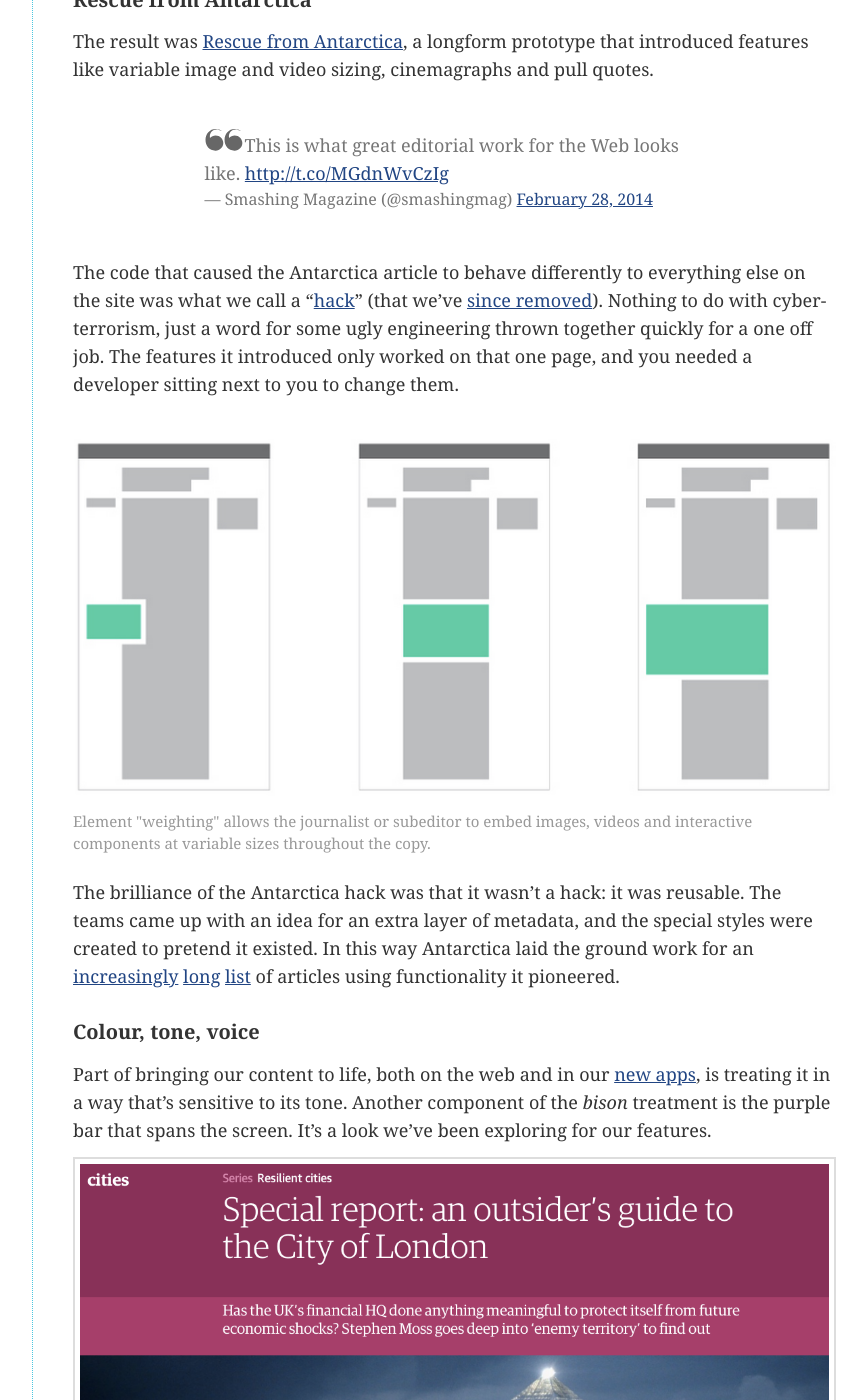
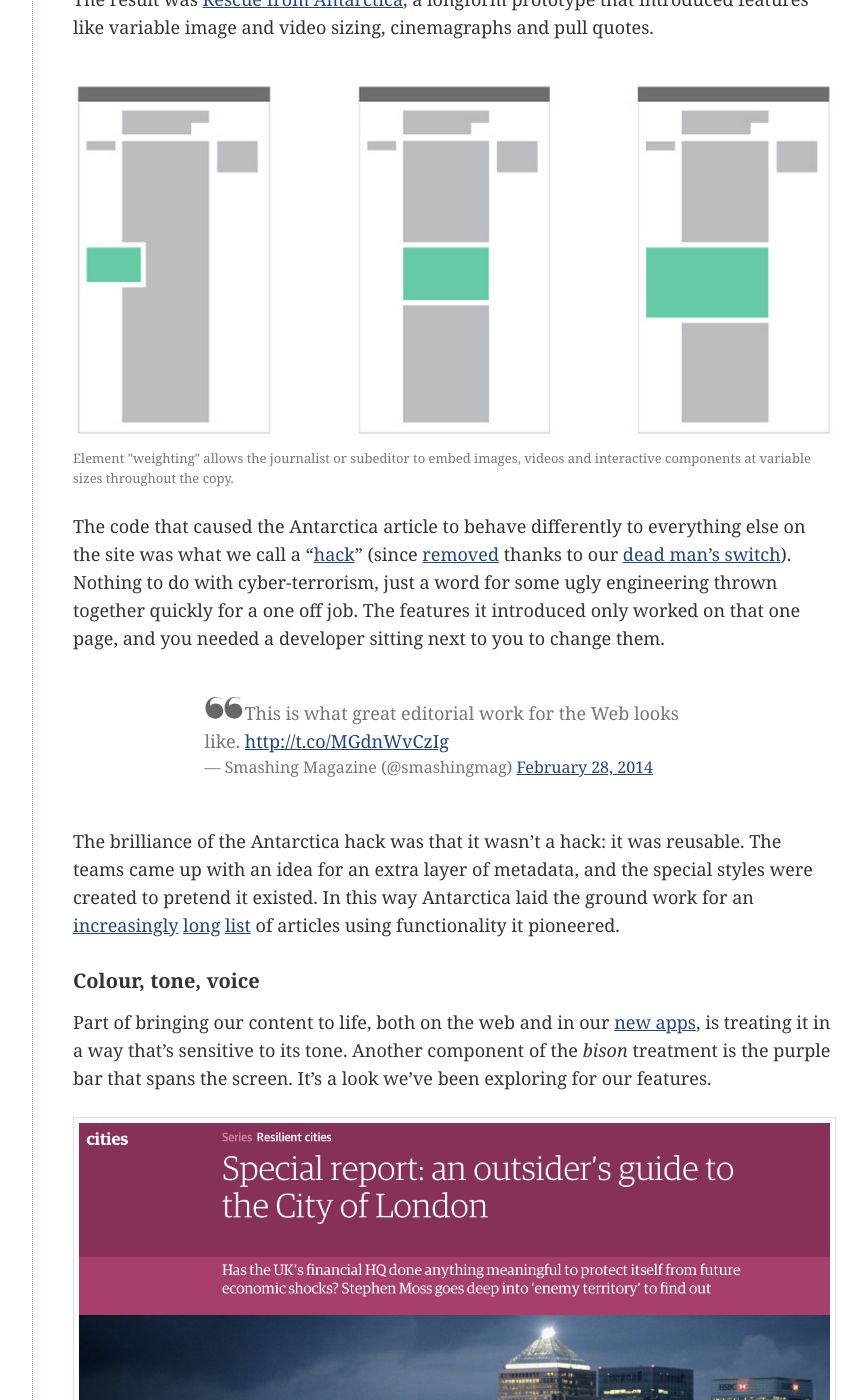
Before and after one commit to guardian/next, a Jekyll site: the page built from jekyll/_posts/2014-06-07-bison.md, in a window 1280 px wide and 1400 px high, scrolled down 2179 px. Shown: the whole window, without its empty margins (258-1125 px from the left). Built offline with Jekyll 4.4.1, drawn with Linux system fonts in a browser that asks for light colours; some web fonts are replaced; Markdown is read by kramdown in place of the engine named in the settings; comment, search, counter and statistics services are not loaded; some of the changed text lies outside the part shown.

Commit message:
add discussion and publish bison

```diff
--- a/jekyll/_layouts/article.html
+++ b/jekyll/_layouts/article.html
@@ -42,7 +42,7 @@
     </section>
     {% endcomment %}
 {% if page.discussion %}
-<br />&nbsp;
+<h2>Comments</h2>
 <br />
 <iframe height="600px" allowtransparency="true" frameborder="0" border="0" style="border:1px solid #ccc; padding:0 10px; max-width:720px; width:100%" role="application" horizontalscrolling="no" name="d2-iframe" src="http://discussion.theguardian.com/discussion/{{ page.discussion }}?commentpage=1&amp;orderby=oldest&amp;threads=collapsed&amp;tab=all&amp;iframe=true&amp;noposting=true"></iframe>
 <p style="color:#666;"><a href="http://www.theguardian.com/{{ page.discussion}}">Click here</a> to see the comment page on theguardian.com.</p>
--- a/jekyll/_posts/2014-06-07-bison.md
+++ b/jekyll/_posts/2014-06-07-bison.md
@@ -2,13 +2,13 @@
 layout: article
 title: "Adventures in content:<br />from Antarctic Rescues to European Bison"
 author: cantlin
-hidden: true
 summary: A behind the scenes look at our latest content releases on the beta website.
+discussion: p/3qvhb
 ---
 <div style="margin-top:-30px;font-style:italic;color:#888;font-size:18px">A behind the scenes look at our latest content releases on the beta website.</div>
 
 <img src="http://i.guim.co.uk/sys-images/Guardian/Pix/pictures/2014/5/20/1400601662205/16ca969a-10d5-4d0e-b8dc-850d21fa0c6a-2060x1236.jpeg?width=860&height=-&quality=95" style="width:100%;padding:20px 0 0 0;" />
-<div style="color:#888;font-size:13px;margin-top:-2px;padding:0 0 10px 0;">A European bison (Bison bonasus) checks his new surroundings. Photograph: Costas Dumitrescu</div>
+<div style="color:#777;font-size:13px;margin-top:-3px;padding:0 0 10px 0;">A European bison (Bison bonasus) checks his new surroundings. Photograph: Costas Dumitrescu</div>
 
 Recently a new term has joined the Guardian's unique layout lexicon.
 
@@ -18,9 +18,7 @@
 
 ## Return of the European Bison
 
-*Bisoning* got its name in May from an [article](http://www.theguardian.com/environment/2014/may/21/-sp-european-bison-europe-romania-carpathian-mountains) by Guardian environment editor [Adam Vaughan](http://www.theguardian.com/profile/adam-vaughan).
-
-It refers to the bovine star of the main image, who stretches arrestingly to full width across tablet and desktop layouts.
+*Bisoning* got its name in May from an [article](http://www.theguardian.com/environment/2014/may/21/-sp-european-bison-europe-romania-carpathian-mountains) by Guardian environment editor [Adam Vaughan](http://www.theguardian.com/profile/adam-vaughan). It refers to the bovine star of the main image, who stretches arrestingly to full width across tablet and desktop layouts.
 
 <img src="/assets/images/bison/bison3.png" style="width:100%;margin:0 0 20px 0;padding:5px;border:2px solid #ddd;" />
 
@@ -32,16 +30,16 @@
 
 The result was [Rescue from Antarctica](http://www.theguardian.com/science/antarctica-live/2014/feb/28/-sp-rescue-from-antarctica), a longform prototype that introduced features like variable image and video sizing, cinemagraphs and pull quotes.
 
-<div style="padding:10px 0;margin:0 auto;width:500px"><blockquote class="twitter-tweet" lang="en"><p>This is what great editorial work for the Web looks like. <a href="http://t.co/MGdnWvCzIg">http://t.co/MGdnWvCzIg</a></p>&mdash; Smashing Magazine (@smashingmag) <a href="https://twitter.com/smashingmag/statuses/439355462891606016">February 28, 2014</a></blockquote></div>
-<script async src="//platform.twitter.com/widgets.js" charset="utf-8"></script>
+<img src="/assets/images/bison/layout.png" style="width:100%;margin:40px auto 5px auto;" />
+
+<div style="color:#777;font-size:13px;padding:0 0 10px 0;margin-top:-3px;">Element "weighting" allows the journalist or subeditor to embed images, videos and interactive components at variable sizes throughout the copy.</div>
 
 <!-- Changing the way content is created, stored, distributed and rendered in a large media company with many decoupled systems and numerous teams is not straightforward. Those who work on tools for journalists suffer from a chicken and egg problem: why should they add a feature in their editor when the intervening systems may not store and distribute it? Even if it does make it to the rendering layer, what guarantee do they have that that team will stop what they're doing and implement the new functionality? -->
 
-The code that caused the Antarctica article to behave differently to everything else on the site was what we call a "<a href="http://en.wikipedia.org/wiki/Hack_(computer_science)#In_computer_science">hack</a>" (that we've [since removed](https://github.com/guardian/frontend/commit/5defacf8116412d2ef5ee99472ab3a5113262151)). Nothing to do with cyber-terrorism, just a word for some ugly engineering thrown together quickly for a one off job. The features it introduced only worked on that one page, and you needed a developer sitting next to you to change them.
+The code that caused the Antarctica article to behave differently to everything else on the site was what we call a "<a href="http://en.wikipedia.org/wiki/Hack_(computer_science)#In_computer_science">hack</a>" (since [removed](https://github.com/guardian/frontend/commit/5defacf8116412d2ef5ee99472ab3a5113262151) thanks to our [dead man's switch](http://matt.chadburn.co.uk/notes/apoptosis.html)). Nothing to do with cyber-terrorism, just a word for some ugly engineering thrown together quickly for a one off job. The features it introduced only worked on that one page, and you needed a developer sitting next to you to change them.
 
-<img src="/assets/images/bison/layout.png" style="width:100%;margin:40px auto 5px auto;" />
-
-<div style="color:#999;font-size:15px;padding:0 0 10px 0;">Element "weighting" allows the journalist or subeditor to embed images, videos and interactive components at variable sizes throughout the copy.</div>
+<div style="padding:10px 0;margin:0 auto;width:500px"><blockquote class="twitter-tweet" lang="en"><p>This is what great editorial work for the Web looks like. <a href="http://t.co/MGdnWvCzIg">http://t.co/MGdnWvCzIg</a></p>&mdash; Smashing Magazine (@smashingmag) <a href="https://twitter.com/smashingmag/statuses/439355462891606016">February 28, 2014</a></blockquote></div>
+<script async src="//platform.twitter.com/widgets.js" charset="utf-8"></script>
 
 The brilliance of the Antarctica hack was that it wasn't a hack: it was reusable. The teams came up with an idea for an extra layer of metadata, and the special styles were created to pretend it existed. In this way Antarctica laid the ground work for an [increasingly](http://www.theguardian.com/cities/2014/may/27/-sp-special-report-an-outsiders-guide-to-the-city-of-london) [long](http://www.theguardian.com/football/2014/may/31/-sp-brazil-2014-world-cup-photo-essay) [list](http://www.theguardian.com/uk-news/2014/may/27/-sp-racism-on-rise-in-britain) of articles using functionality it pioneered.
 
@@ -49,14 +47,14 @@
 
 Part of bringing our content to life, both on the web and in our [new apps](http://www.theguardian.com/global/ng-interactive/2014/may/29/-sp-the-guardian-app-for-ios-and-android), is treating it in a way that's sensitive to its tone. Another component of the *bison* treatment is the purple bar that spans the screen. It's a look we've been exploring for our features.
 
-<img src="/assets/images/bison/city.png" style="width:100%;margin:10px 0;padding:5px;border:2px solid #ddd;" />
+<img src="/assets/images/bison/city.png" style="width:100%;margin:25px 0;padding:5px;border:1px solid #ddd;" />
 
 We believe using visual design to convey the tone of a piece upfront makes deciding what to read easier for our users. Sympathetic colours make different styles of writing identifiable, and set the right expectations and context for readers.
 
 An advantage of treating content more sympathetically is that we can emphasize the parts of it that really matter. A good example is the new look for [opinion pieces](http://www.theguardian.com/tone/comment), which bring a real sense of authorship to the page.
 
-<img src="/assets/images/bison/comment.png" style="width:100%;margin:10px 0;padding:5px;border:2px solid #ddd;" />
+<img src="/assets/images/bison/comment.png" style="width:100%;margin:25px 0;padding:5px;border:1px solid #ddd;" />
 
 We're just starting out on a journey towards a richer, more diverse, more compelling digital editorial experience. As always, we'd love to know what you think.
 
-*Comments here when article lived.*
+<div style="font-size:15px;background-color:#eee;font-style:italic;width:100%;border:1px solid #ddd;padding:10px;margin-top:25px;">Cantlin Ashrowan is a Product Manager for theguardian.com. Follow him on Twitter <a href="https://twitter.com/cantlin">here</a>.</div>
```
